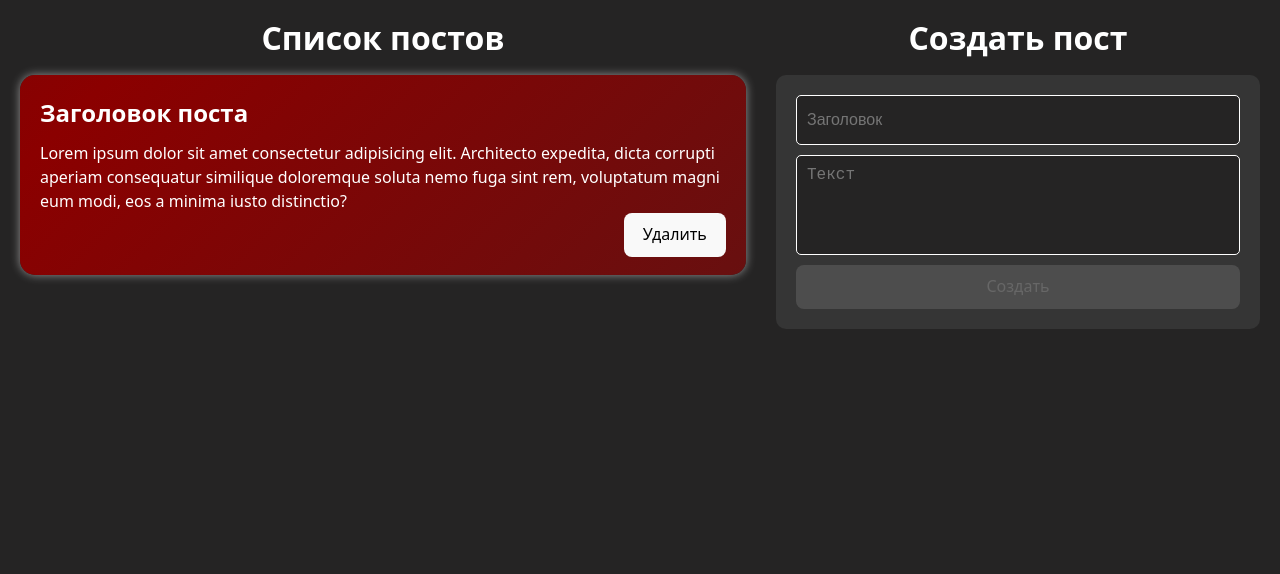
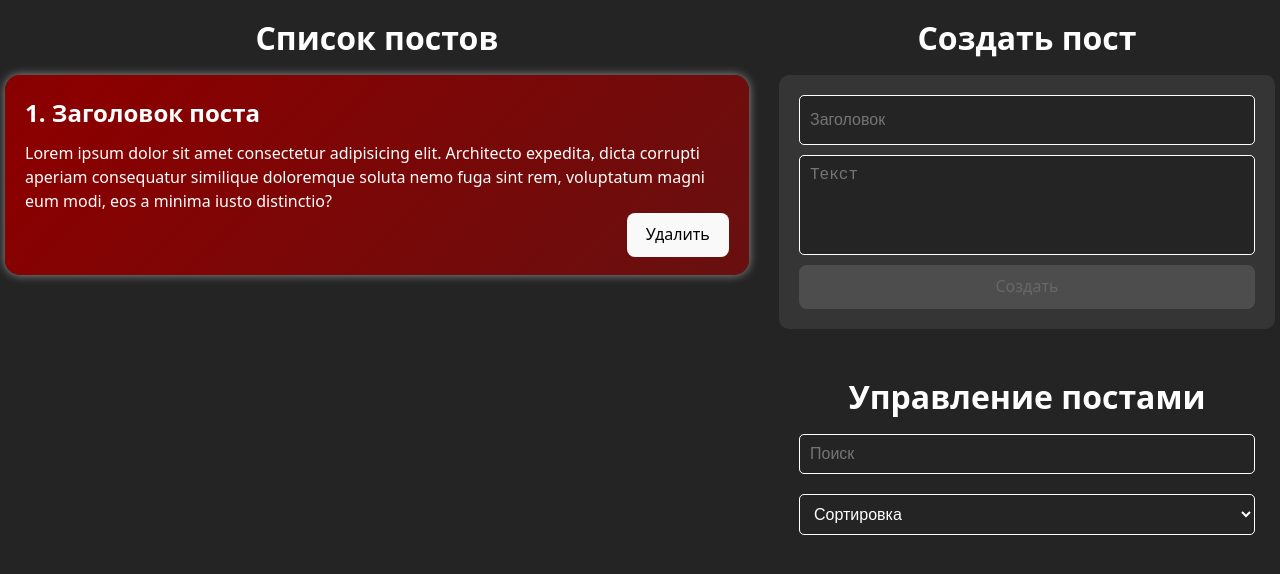
Before and after one commit to KkA1ZeNn/ReactTest, a React (Vite) app in the folder my-react-app/: page / in a window 1280 px wide. Shown: the top 574 px of the page. Built offline with nearby package versions, Linux system fonts and the light colour scheme.

Commit message:
реализовал удаление поиск и фильтрацию постов

```diff
--- a/my-react-app/src/App.css
+++ b/my-react-app/src/App.css
@@ -8,15 +8,16 @@ body {
   place-items: flex-start;
 }
 
-:root {
+html, body, #root {
   background-color: #252424;
   color: #fff;
+  min-width: 100vw;
   width: 100%;
 }
 
 .app-container {
   padding: 20px;
-  width: 100%;
+  min-width: 100%;
   display: flex;
   flex-direction: row;
   align-items: flex-start;
@@ -25,9 +26,12 @@ body {
 }
 
 .left-side {
-  width: 60%;
+  min-width: 60%;
 }
 
 .right-side {
-  width: 40%;
+  min-width: 40%;
+  display: flex;
+  flex-direction: column;
+  gap: 30px;
 }
--- a/my-react-app/src/App.tsx
+++ b/my-react-app/src/App.tsx
@@ -1,30 +1,63 @@
+import './App.css'
+import { useState, useMemo } from 'react'
+import type { PostProp } from './components/Post.component/Post'
 import Postlist from './components/PostList.component/PostList'
-import './App.css'
 import CreatePostListForm from './components/CreatePostList.component/CreatePostListForm'
-import type { PostProp } from './components/Post.component/Post'
-import { useState } from 'react'
+import PostListControl from './components/PostListControl.component/PostListControl'
+
+type SortType = 'title' | 'text' | ''
 
 const App = () => {
+  const [selectedSort, setSelectedSort] = useState<SortType>('')
+  const [searchQuery, setSearchQuery] = useState('')
 
   const [posts, setPosts] = useState<PostProp[]>([
     {
+      arrIndex: 0,
       id: 1,
       title: 'Заголовок поста',
       text: 'Lorem ipsum dolor sit amet consectetur adipisicing elit. Architecto expedita, dicta corrupti aperiam consequatur similique doloremque soluta nemo fuga sint rem, voluptatum magni eum modi, eos a minima iusto distinctio?'
     }
   ])
 
-  const deletePost = (id: number) => {
-    setPosts(posts.filter(post => post.id !== id))
+  const deletePost = (deletedPost: PostProp) => {
+    setPosts(posts.filter(post => post.id !== deletedPost.id))
   }
+
+  const sortPosts = (sort: 'title' | 'text') => {
+    setSelectedSort(sort)
+  }
+
+  const filteredAndSortedPosts = useMemo(() => {
+   console.log("отработал")
+    const filtered = posts.filter(post =>
+      post.title.toLowerCase().includes(searchQuery.toLowerCase()) ||
+      post.text.toLowerCase().includes(searchQuery.toLowerCase())
+    )
+
+    if (!selectedSort) return filtered
+
+    return [...filtered].sort((a, b) => a[selectedSort].localeCompare(b[selectedSort]))
+  }, [posts, searchQuery, selectedSort])
 
   return (
     <div className='app-container'>
       <div className='left-side'>
-        <Postlist posts={posts} />
+         <Postlist posts={filteredAndSortedPosts} deletePost={deletePost} />
       </div>
       <div className='right-side'>
         <CreatePostListForm setPosts={setPosts} posts={posts} />
+        <PostListControl
+            value={selectedSort}
+            onChange={sortPosts}
+            defaultValue="Сортировка"
+            options={[
+               {value: 'title', name: 'По названию'},
+               {value: 'text', name: 'По описанию'}
+            ]}
+            searchQuery={searchQuery}
+            onSearchChange={setSearchQuery}
+        />
       </div>
     </div>
   )
--- a/my-react-app/src/components/CreatePostList.component/CreatePostListForm.tsx
+++ b/my-react-app/src/components/CreatePostList.component/CreatePostListForm.tsx
@@ -7,44 +7,43 @@ interface CreatePostListFormProps {
   posts: PostProp[]
 }
 
+const initialPost: PostProp = {
+  arrIndex: 0,
+  id: 0,
+  title: '',
+  text: ''
+}
+
 const CreatePostListForm = ({setPosts, posts}: CreatePostListFormProps) => {
-  const [title, setTitle] = useState('')
-  const [text, setText] = useState('')
+  const [post, setPost] = useState<PostProp>(initialPost)
 
-  const isFormValid = title.trim() !== '' && text.trim() !== ''
+  const isFormValid = post.title.trim() !== '' && post.text.trim() !== ''
 
   const handleSubmit = (e: React.FormEvent) => {
     e.preventDefault()
 
-    const newPost:PostProp = {
-      id: Date.now(),
-      title,
-      text
-    }
+    console.log('Создание поста:', post)
 
-    console.log('Создание поста:', newPost)
-    setPosts([...posts, newPost])
-
-    setTitle('')
-    setText('')
+    setPosts([...posts, {...post, arrIndex: posts.length + 1, id: Date.now()}])
+    setPost(initialPost)
   }
 
   return (
-    <>
+    <div className='create-post-list-form__wrapper'>
         <h1 className='create-post-list-form__title'>Создать пост</h1>
         <form className='create-post-list-form' onSubmit={handleSubmit}>
             <input
               className='create-post-list-form__input'
               type='text'
               placeholder='Заголовок'
-              value={title}
-              onChange={(e) => setTitle(e.target.value)}
+              value={post.title}
+              onChange={(e) => setPost({...post, title: e.target.value})}
             />
             <textarea
               className='create-post-list-form__textarea'
               placeholder='Текст'
-              value={text}
-              onChange={(e) => setText(e.target.value)}
+              value={post.text}
+              onChange={(e) => setPost({...post, text: e.target.value})}
             />
             <button
               className='create-post-list-form__button'
@@ -54,7 +53,7 @@ const CreatePostListForm = ({setPosts, posts}: CreatePostListFormProps) => {
               Создать
             </button>
         </form>
-    </>
+    </div>
   )
 }
 
--- a/my-react-app/src/components/Post.component/Post.tsx
+++ b/my-react-app/src/components/Post.component/Post.tsx
@@ -2,20 +2,26 @@ import React from 'react'
 import './Post.css'
 
 export interface PostProp {
-  id: number;
-  title: string;
-  text: string;
+   arrIndex: number;
+   id: number;
+   title: string;
+   text: string;
 }
 
-const Post = (post: PostProp) => {
+interface PostProps {
+  post: PostProp;
+  deletePost: (post: PostProp) => void;
+}
+
+const Post: React.FC<PostProps> = ({ post, deletePost }) => {
   return (
     <li className='post'>
         <div className='post__content'>
-            <h2 className='post__title'>{post.title}</h2>
+            <h2 className='post__title'>{post.arrIndex}. {post.title}</h2>
             <p className='post__text'>{post.text}</p>
         </div>
         <div className='post__buttons'>
-            <button className='post__button'>Удалить</button>
+            <button className='post__button' onClick={() => deletePost(post)}>Удалить</button>
         </div>
     </li>
   )
--- a/my-react-app/src/components/PostList.component/PostList.tsx
+++ b/my-react-app/src/components/PostList.component/PostList.tsx
@@ -1,14 +1,22 @@
 import Post, { type PostProp } from '../Post.component/Post'
 import './PostList.css'
 
-const Postlist = ({posts}: {posts: PostProp[]}) => {
+interface PostListProps {
+  posts: PostProp[];
+  deletePost: (post: PostProp) => void;
+}
+
+const Postlist: React.FC<PostListProps> = ({ posts, deletePost }) => {
 
   return (
     <>
-      <h1 className='postlist__title'>Список постов</h1>
+      {posts.length === 0
+         ? <h1 className='postlist__title'>Посты не найдены</h1>
+         : <h1 className='postlist__title'>Список постов</h1>
+      }
       <ul className='postlist'>
-          {posts.map(post =>
-            <Post {...post} key={post.id} />
+          {posts.map((post: PostProp, index: number) =>
+            <Post post={{...post, arrIndex: index + 1}} key={post.id} deletePost={deletePost} />
           )}
       </ul>
     </>
--- /dev/null
+++ b/my-react-app/src/components/PostListControl.component/PostListControl.css
@@ -0,0 +1,33 @@
+.post-list-control__title {
+   font-size: 32px;
+   font-weight: 700;
+   text-align: center;
+}
+
+.post-list-control__select,
+.post-list-control__input {
+   padding: 10px;
+   border-radius: 5px;
+   border: 1px solid #fff;
+   background-color: #252424;
+   color: #fff;
+   font-size: 16px;
+   font-weight: 400;
+   outline: none;
+   resize: none;
+   width: 100%;
+}
+
+.post-list-control__wrapper {
+   padding: 20px;
+   display: flex;
+   flex-direction: column;
+   gap: 20px;
+}
+
+.post-list-control__select:focus,
+.post-list-control__input:focus {
+    border: 1px solid #fff;
+    box-shadow: 0 0 5px 0 rgba(255, 255, 255, 0.9);
+    transition: all 0.1s ease;
+}
--- /dev/null
+++ b/my-react-app/src/components/PostListControl.component/PostListControl.tsx
@@ -0,0 +1,40 @@
+import './PostListControl.css'
+
+interface Option {
+  value: string;
+  name: string;
+}
+
+interface PostListControlProps {
+  value: string;
+  onChange: (value: 'title' | 'text') => void;
+  defaultValue: string;
+  options: Option[];
+  searchQuery: string;
+  onSearchChange: (query: string) => void;
+}
+
+const PostListControl = (props: PostListControlProps) => {
+  return (
+    <div className='post-list-control__wrapper'>
+        <h1 className='post-list-control__title'>Управление постами</h1>
+        <input
+          className='post-list-control__input'
+          placeholder='Поиск'
+          value={props.searchQuery}
+          onChange={event => props.onSearchChange(event.target.value)}
+        >
+      </input>
+        <select className='post-list-control__select' value={props.value} onChange={event => props.onChange(event.target.value as 'title' | 'text')}>
+            <option disabled value = "">{props.defaultValue}</option>
+            {props.options.map(option =>
+               <option key = {option.value} value={option.value}>
+                  {option.name}
+               </option>
+            )}
+        </select>
+    </div>
+  )
+}
+
+export default PostListControl
```
